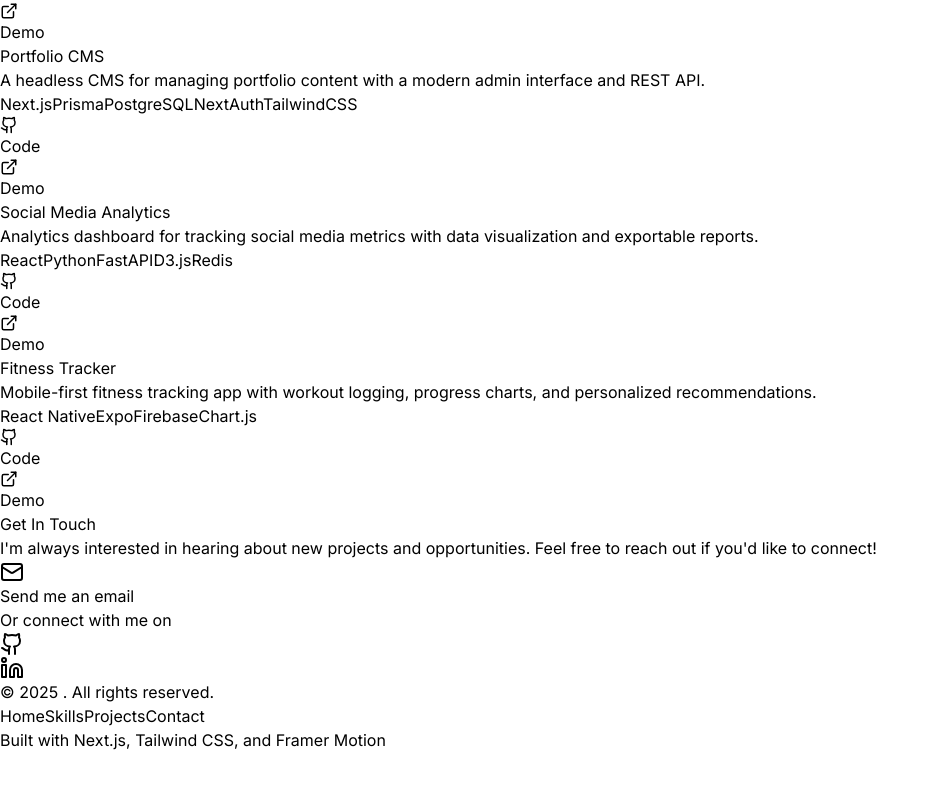
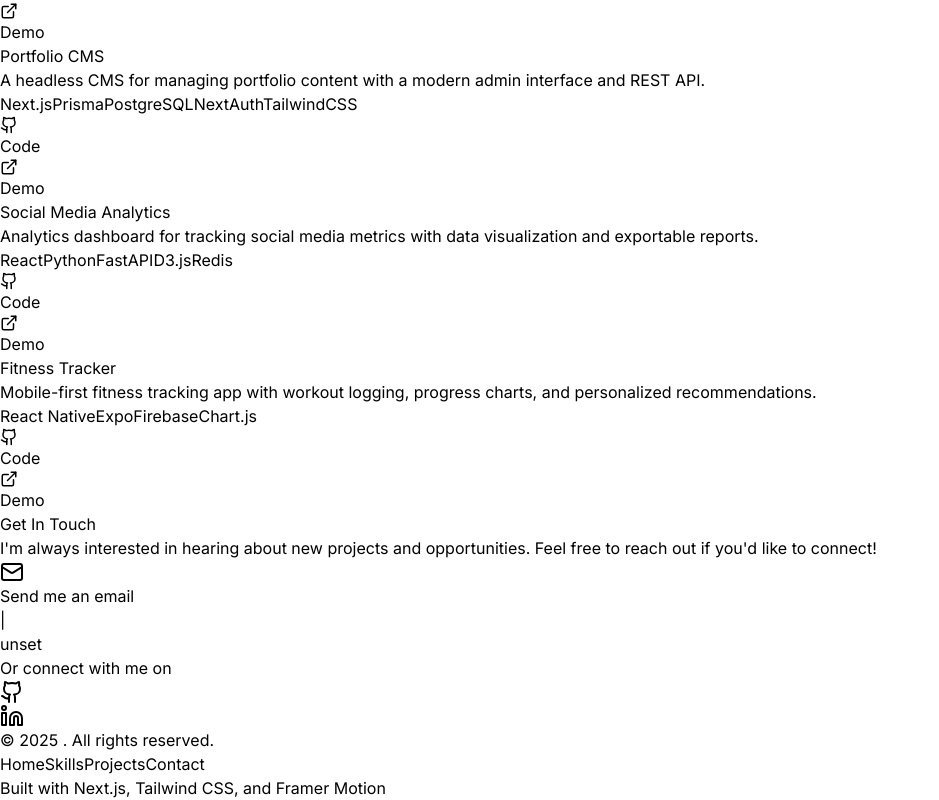
Before and after one commit to smitdhimar/portfolio, a Next.js app: page / in a window 1280 px wide. Shown: the part 982-1782 px from the top of the page, without its empty margins (0-939 px from the left). Before the commit the page ends 1734 px from the top, so only its background shows below. Built offline with nearby package versions, Linux system fonts and the light colour scheme; no server answers.

Commit message:
feat: copy email id

```diff
--- a/src/app/components/Contact.jsx
+++ b/src/app/components/Contact.jsx
@@ -1,25 +1,39 @@
-'use client';
+"use client";
 
-import { motion } from 'framer-motion';
-import { Mail, Github, Linkedin, Twitter } from 'lucide-react';
-import { contactDetails } from '../../../config';
-
-
+import { motion } from "framer-motion";
+import { useState } from "react";
+import { Mail, Github, Linkedin } from "lucide-react";
+import { contactDetails } from "../../../config";
+import Link from "next/link";
 
 const socialLinks = [
   {
-    name: 'GitHub',
+    name: "GitHub",
     href: `https://github.com/${contactDetails?.socialMediaUsername}`,
     icon: Github,
   },
   {
-    name: 'LinkedIn',
+    name: "LinkedIn",
     href: `https://linkedin.com/in/${contactDetails?.socialMediaUsername}`,
     icon: Linkedin,
-  }
+  },
 ];
 
 export default function Contact() {
+  const [ emailIdButtonText, setEmailIdButtonText] = useState(contactDetails?.emailId);
+
+   const handleCopy = async () => {
+        try {
+          await navigator.clipboard.writeText(emailIdButtonText);
+
+          setEmailIdButtonText(()=>"Copied !")
+          setTimeout(() => setEmailIdButtonText(contactDetails?.emailId), 2000); // Reset "Copied!" state after 2 seconds
+        } catch (err) {
+          console.error('Failed to copy text: ', err);
+        }
+      };
+
+
   return (
     <section id="contact" className="py-20 px-4 sm:px-6 lg:px-8 bg-gray-50">
       <div className="max-w-4xl mx-auto">
@@ -34,8 +48,8 @@ export default function Contact() {
             Get In Touch
           </h2>
           <p className="text-gray-600 text-lg mb-12 max-w-2xl mx-auto">
-            I'm always interested in hearing about new projects and opportunities.
-            Feel free to reach out if you'd like to connect!
+            I'm always interested in hearing about new projects and
+            opportunities. Feel free to reach out if you'd like to connect!
           </p>
 
           <motion.div
@@ -43,15 +57,27 @@ export default function Contact() {
             whileInView={{ opacity: 1, y: 0 }}
             viewport={{ once: true }}
             transition={{ duration: 0.6, delay: 0.2 }}
-            className="mb-12"
+            className="mb-12 flex flex-row gap-5 justify-center items-center"
           >
-            <a
+            <Link
               href={`mailto:${contactDetails?.emailId}`}
+              target="_blank"
+              prefetch={false}
+              onClick={() => {
+                console.log(`mailto:${contactDetails?.emailId}`);
+              }}
+              rel="noopener noreferrer"
               className="inline-flex items-center gap-3 px-8 py-4 bg-gray-900 text-white rounded-lg hover:bg-gray-800 transition-colors duration-200 font-medium text-lg"
             >
               <Mail size={24} />
               Send me an email
-            </a>
+            </Link>
+            <div className="text-5xl"> | </div>
+            <div
+            onClick={handleCopy}
+            className="cursor-pointer gap-3 px-8 py-4 border-2 border-gray-900 hover:bg-gray-100 rounded-lg text-lg font-medium">
+              {emailIdButtonText}
+            </div>
           </motion.div>
 
           <motion.div
```
